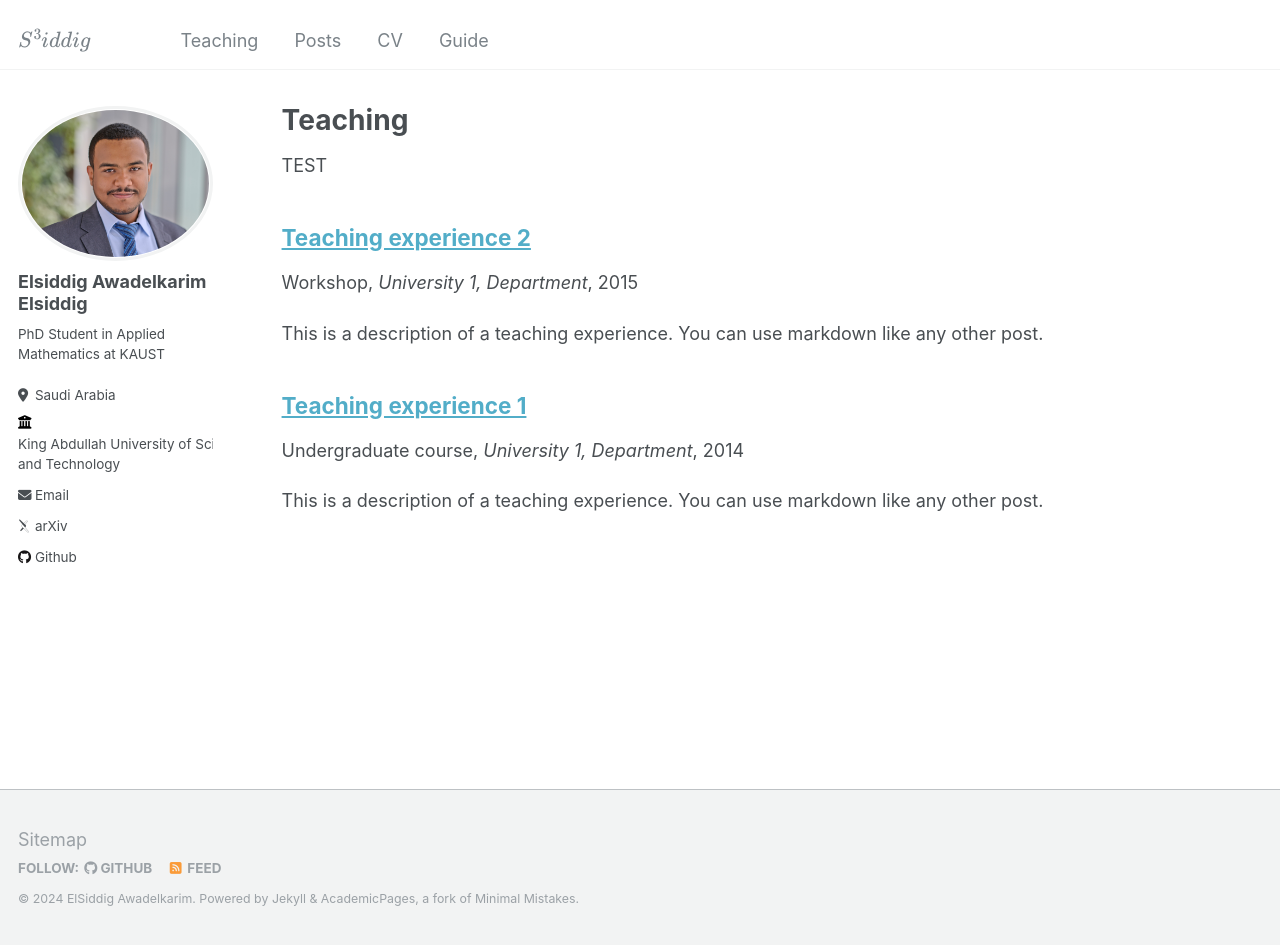
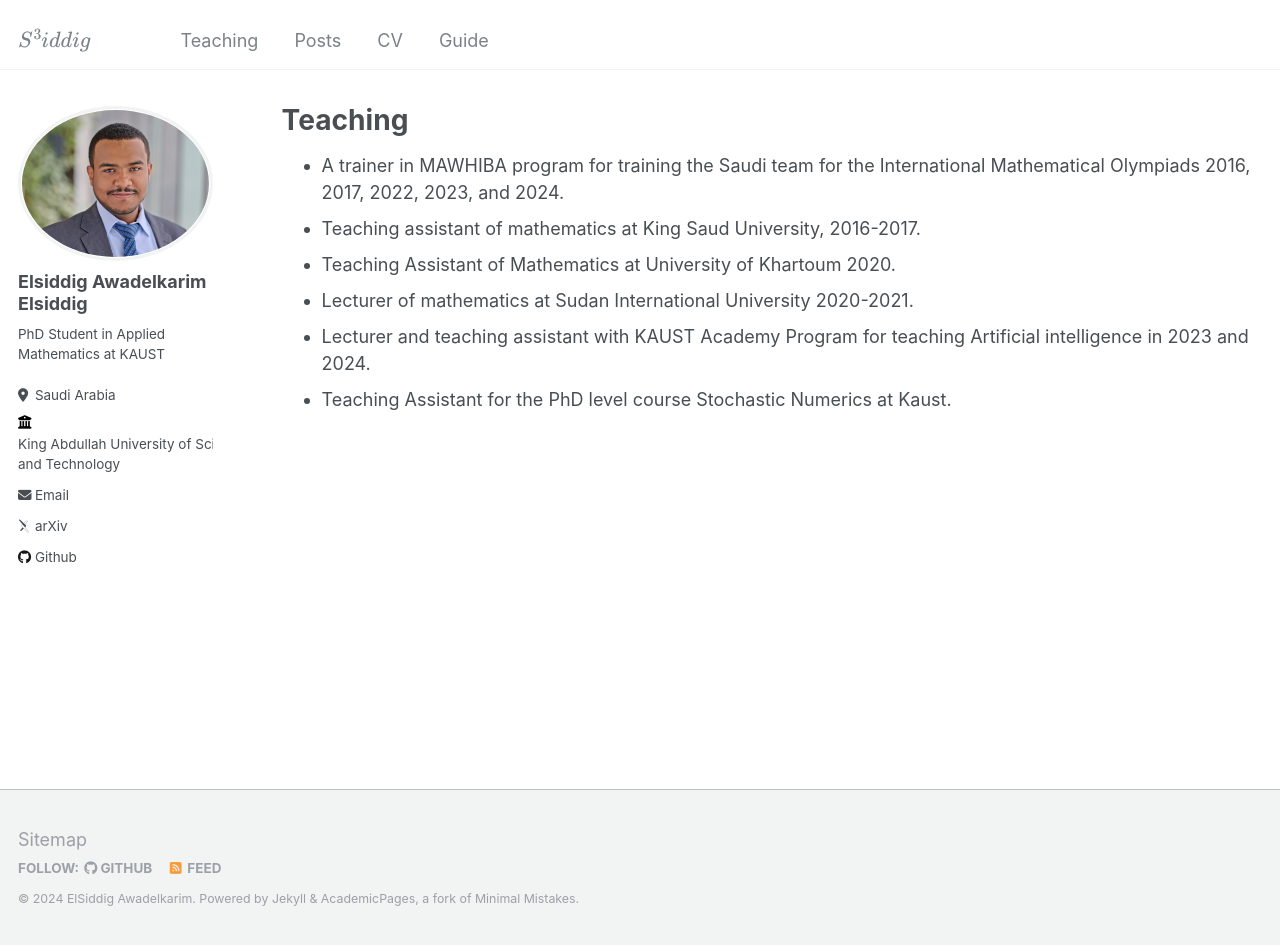
Before and after one commit to siddigss/siddigss.github.io, a Jekyll site: the page built from _pages/teaching.html, in a window 1280 px wide and 945 px high. Built offline with Jekyll 4.4.1, drawn with Linux system fonts in a browser that asks for light colours; some web fonts are replaced.

Commit message:
Update teaching.html

```diff
--- a/_pages/teaching.html
+++ b/_pages/teaching.html
@@ -4,11 +4,21 @@ title: "Teaching"
 permalink: /teaching/
 author_profile: true
 ---
+<ul>
+    <li> A trainer in MAWHIBA program for training the Saudi team for the International Mathematical Olympiads 2016, 2017, 2022, 2023, and 2024.</li>
+    <li> Teaching assistant of mathematics at King Saud University, 2016-2017.</li>
+    <li> Teaching Assistant of Mathematics at University of Khartoum 2020.</li>
+    <li> Lecturer of mathematics at Sudan International University 2020-2021.</li>
+    <li> Lecturer and teaching assistant with KAUST Academy Program for teaching Artificial intelligence in 2023 and 2024.</li>
+    <li> Teaching Assistant for the PhD level course Stochastic Numerics at Kaust.</li>
+</ul>
 
-<p>TEST</p>
 
+<!--
+The original code
 {% include base_path %}
 
 {% for post in site.teaching reversed %}
   {% include archive-single.html %}
 {% endfor %}
+-->
```
